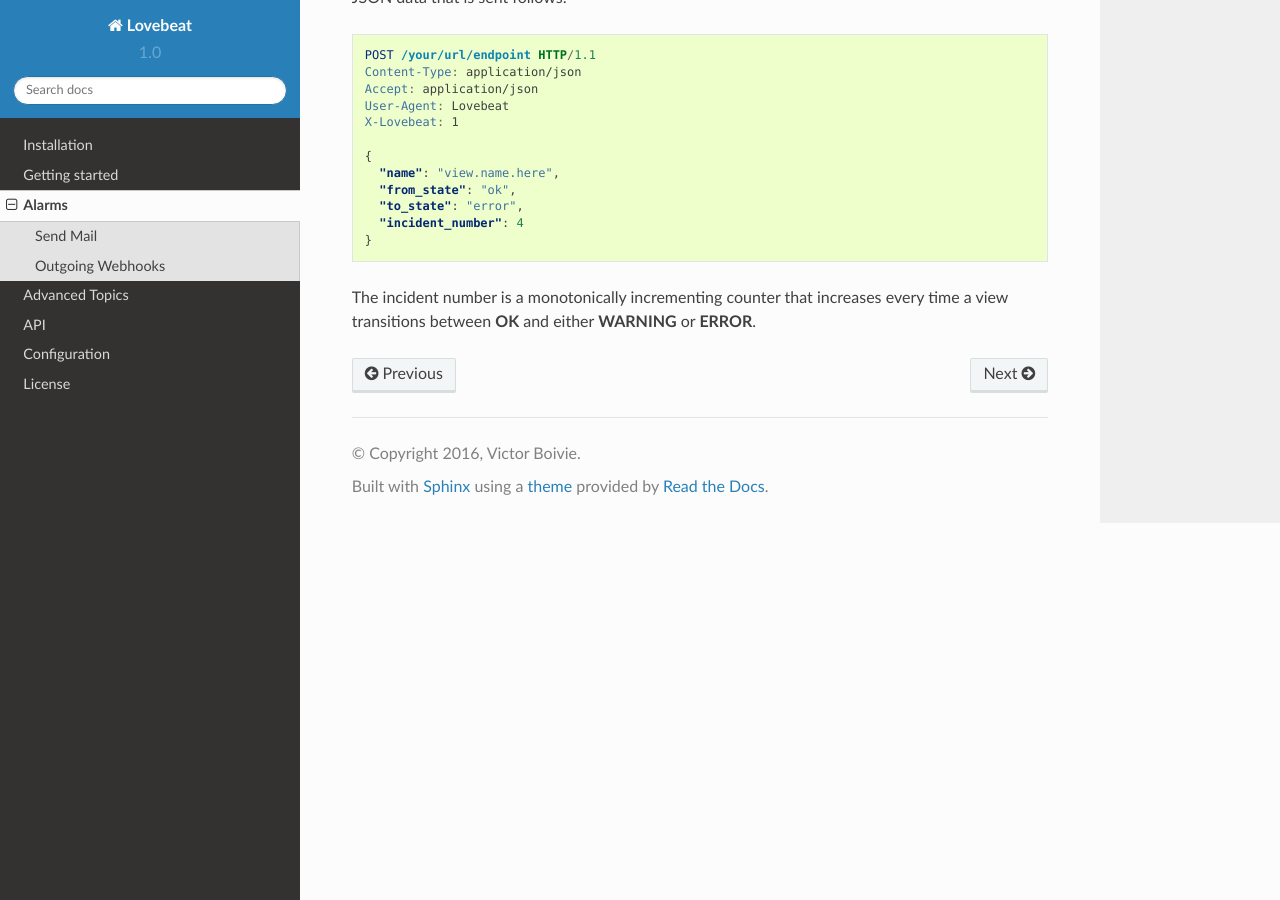
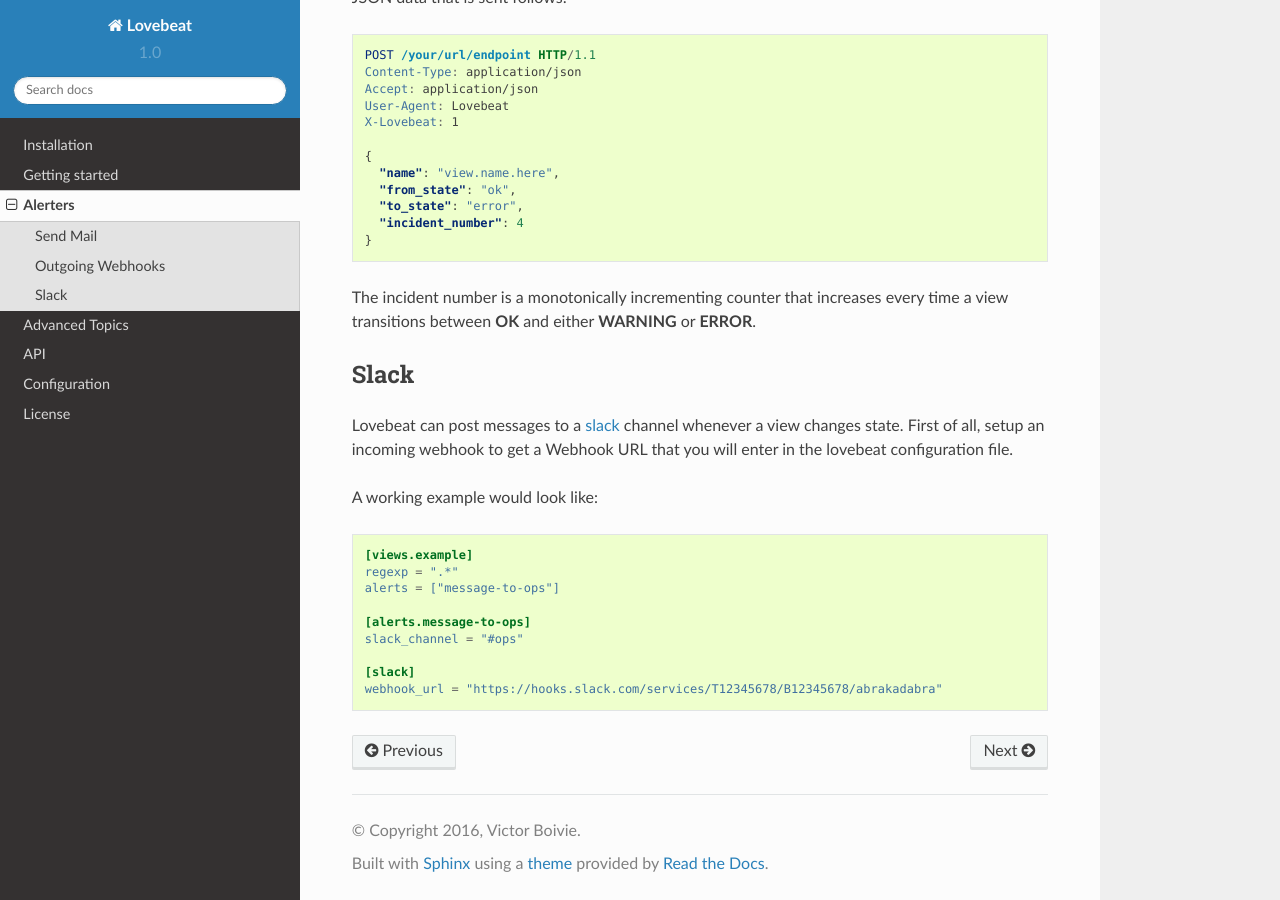
Before and after one commit to boivie/lovebeat, a Sphinx documentation site: the page built from docs/alerters.rst, in a window 1280 px wide and 900 px high, scrolled down 674 px. Built offline with Sphinx 7.4.7 and the Read the Docs theme 2.0.0, drawn with Linux system fonts in a browser that asks for light colours; some of the changed text lies outside the part shown.

Commit message:
docs: Documented slack alerter

```diff
--- a/docs/alarms.rst
+++ b/docs/alerters.rst
@@ -1,5 +1,5 @@
-Alarms
-======
+Alerters
+========
 
 You can setup lovebeat to send mails or issue outgoing webhooks (HTTP POST) to
 your web service whenever a view changes state. This is done on a view by
@@ -46,3 +46,26 @@
 
 The incident number is a monotonically incrementing counter that increases every
 time a view transitions between **OK** and either **WARNING** or **ERROR**.
+
+Slack
+-----
+
+Lovebeat can post messages to a slack_ channel whenever a view changes state.
+First of all, setup an incoming webhook to get a Webhook URL that you will
+enter in the lovebeat configuration file.
+
+A working example would look like:
+
+.. code-block:: ini
+
+    [views.example]
+    regexp = ".*"
+    alerts = ["message-to-ops"]
+
+    [alerts.message-to-ops]
+    slack_channel = "#ops"
+
+    [slack]
+    webhook_url = "https://hooks.slack.com/services/T12345678/B12345678/abrakadabra"
+
+.. _slack: https://slack.com/
--- a/docs/index.rst
+++ b/docs/index.rst
@@ -25,7 +25,7 @@
 
    installation
    getting_started
-   alarms
+   alerters
    advanced
    api
    configuration
```
